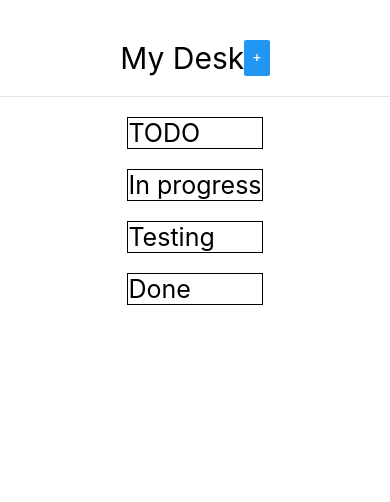
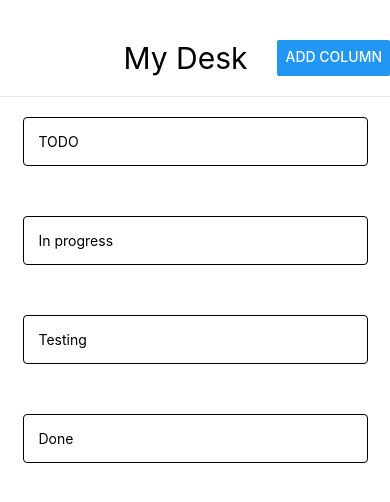
Before and after one commit to Insanefoam/react-native-purrweb, a React Native app: screen / in a window 390 px wide. Shown: the top 502 px of the page. Built offline with nearby package versions, Linux system fonts and the light colour scheme.

Commit message:
add column feature

```diff
--- a/src/components/Column.js
+++ b/src/components/Column.js
@@ -1,10 +1,30 @@
 import React from "react";
-import { View, Text } from "react-native";
+import { View, Text, StyleSheet, TextInput } from "react-native";
+import { useSelector, useDispatch } from "react-redux";
+import { getColumnName } from "../store/selectors";
+import { changeColumnTitle } from "../store/actions";
+
+const styles = StyleSheet.create({
+  columnContainer: {
+    marginBottom: 50,
+    borderWidth: 1,
+    borderRadius: 4,
+    textAlign: "center",
+    padding: 15,
+    width: 345,
+  },
+  columnText: {
+    fontSize: 25,
+  },
+});
 
 const Column = ({ id }) => {
+  const title = useSelector((state) => getColumnName(state, id));
+  const dispatch = useDispatch();
+
   return (
-    <View>
-      <Text>{id}</Text>
+    <View style={styles.columnContainer}>
+      <TextInput value={title} onChangeText={(text) => dispatch(changeColumnTitle(id, text))} />
     </View>
   );
 };
--- a/src/components/Desk.js
+++ b/src/components/Desk.js
@@ -1,16 +1,15 @@
 import React from "react";
-import { useSelector } from "react-redux";
-import { View, Text, StyleSheet, Button } from "react-native";
+import { useSelector, useDispatch } from "react-redux";
+import { View, Text, StyleSheet, Button, ScrollView } from "react-native";
 import { getColumns } from "../store/selectors";
+import Column from "./Column";
+import { addColumn } from "../store/actions";
 
 const styles = StyleSheet.create({
-  container: {
-    alignItems: "center",
-  },
   titleContainer: {
     borderBottomWidth: 1,
     borderBottomColor: "#E5E5E5",
-    justifyContent: "center",
+    justifyContent: "flex-end",
     width: "100%",
     paddingVertical: 20,
     marginBottom: 20,
@@ -21,31 +20,28 @@ const styles = StyleSheet.create({
     alignItems: "center",
     justifyContent: "center",
     fontSize: 30,
+    marginRight: 30,
   },
   columnsContainer: {
-    flex: 1,
-  },
-  columns: {
-    fontSize: 25,
-    marginBottom: 20,
-    borderWidth: 1,
+    alignItems: "center",
   },
 });
 
 const Desk = () => {
   const columns = useSelector(getColumns);
+  const dispatch = useDispatch();
 
   return (
     <View style={styles.container}>
       <View style={styles.titleContainer}>
         <Text style={styles.title}>My Desk</Text>
-        <Button title="+" />
+        <Button title="Add column" onPress={() => dispatch(addColumn())} />
       </View>
-      <View style={styles.columnsContainer}>
+      <ScrollView contentContainerStyle={styles.columnsContainer}>
         {columns.map((column) => (
-          <Text style={styles.columns}>{column.title}</Text>
+          <Column id={column.columnId} key={column.columnId} />
         ))}
-      </View>
+      </ScrollView>
     </View>
   );
 };
--- a/src/store/actions/index.js
+++ b/src/store/actions/index.js
@@ -6,6 +6,7 @@ import {
   ADD_COMMENT,
   DELETE_COMMENT,
   CHANGE_COMMENT,
+  ADD_COLUMN,
   CHANGE_COLUMN_TITLE,
   INIT_USER,
 } from "../constants/action_types";
@@ -45,6 +46,11 @@ export const changeComment = (id, name) => ({
   payload: { id, name },
 });
 
+export const addColumn = () => ({
+  type: ADD_COLUMN,
+  payload: {},
+});
+
 export const changeColumnTitle = (id, name) => ({
   type: CHANGE_COLUMN_TITLE,
   payload: { id, name },
--- a/src/store/constants/action_types.js
+++ b/src/store/constants/action_types.js
@@ -7,6 +7,7 @@ export const ADD_COMMENT = "ADD_COMMENT";
 export const DELETE_COMMENT = "DELETE_COMMENT";
 export const CHANGE_COMMENT = "CHANGE_COMMENT";
 
+export const ADD_COLUMN = "ADD_COLUMN";
 export const CHANGE_COLUMN_TITLE = "CHANGE_COLUMN_TITLE";
 export const OPEN_CARD_MODAL = "OPEN_CARD_MODAL";
 
--- a/src/store/reducers/cards.js
+++ b/src/store/reducers/cards.js
@@ -26,9 +26,7 @@ export default function cards(state = [], { type, payload }) {
       );
     case CHANGE_CARD_DESCRIPTION:
       return state.map((card) =>
-        card.cardId === payload.id
-          ? { ...card, description: payload.description }
-          : card
+        card.cardId === payload.id ? { ...card, description: payload.description } : card
       );
     default:
       return state;
--- a/src/store/reducers/columns.js
+++ b/src/store/reducers/columns.js
@@ -1,12 +1,16 @@
-import { CHANGE_COLUMN_TITLE } from "../constants/action_types";
+import { CHANGE_COLUMN_TITLE, ADD_COLUMN } from "../constants/action_types";
 
 export default function columns(state = [], { type, payload }) {
-  if (type === CHANGE_COLUMN_TITLE) {
-    return state.map((column) =>
-      column.columnId === payload.id
-        ? { ...column, title: payload.name }
-        : column
-    );
+  switch (type) {
+    case CHANGE_COLUMN_TITLE:
+      return state.map((column) =>
+        column.columnId === payload.id ? { ...column, title: payload.name } : column
+      );
+    case ADD_COLUMN: {
+      console.log("hello");
+      return [...state, { columndId: Date.now(), title: "" }];
+    }
+    default:
+      return state;
   }
-  return state;
 }
```
